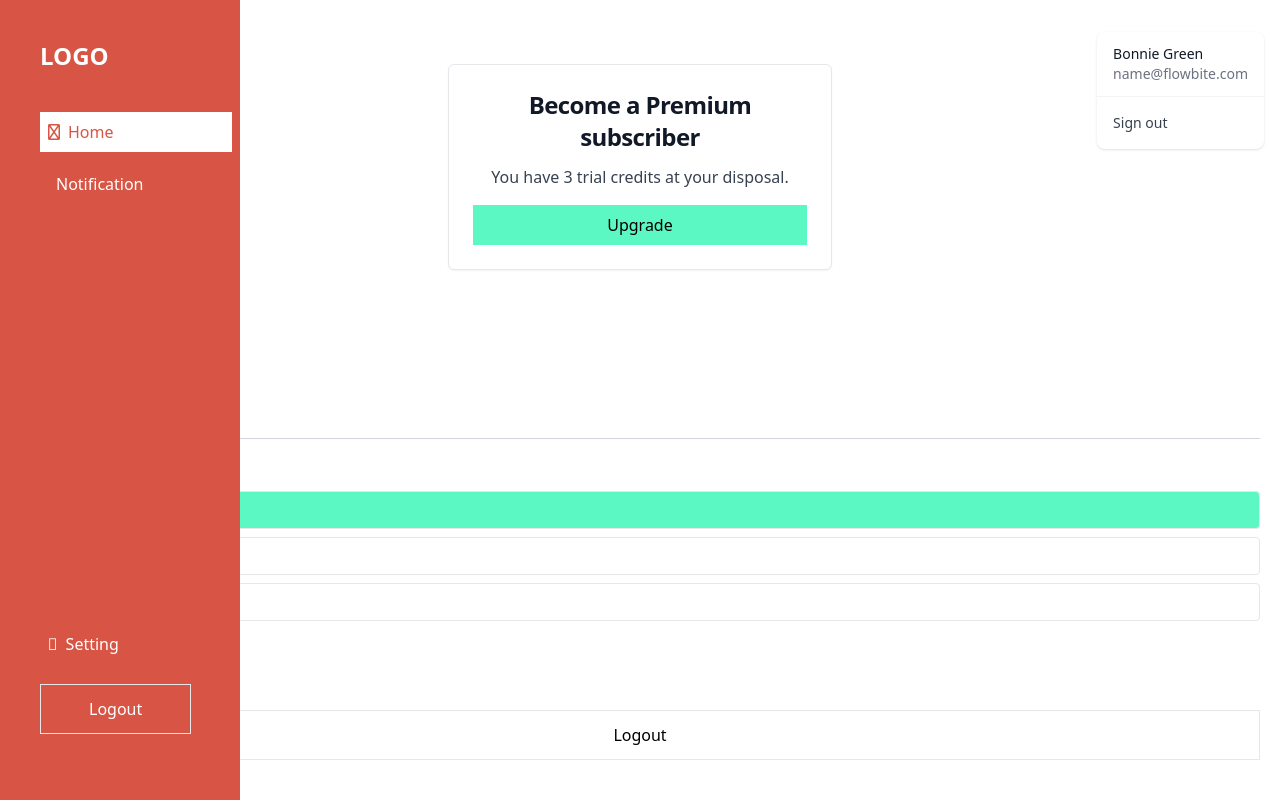
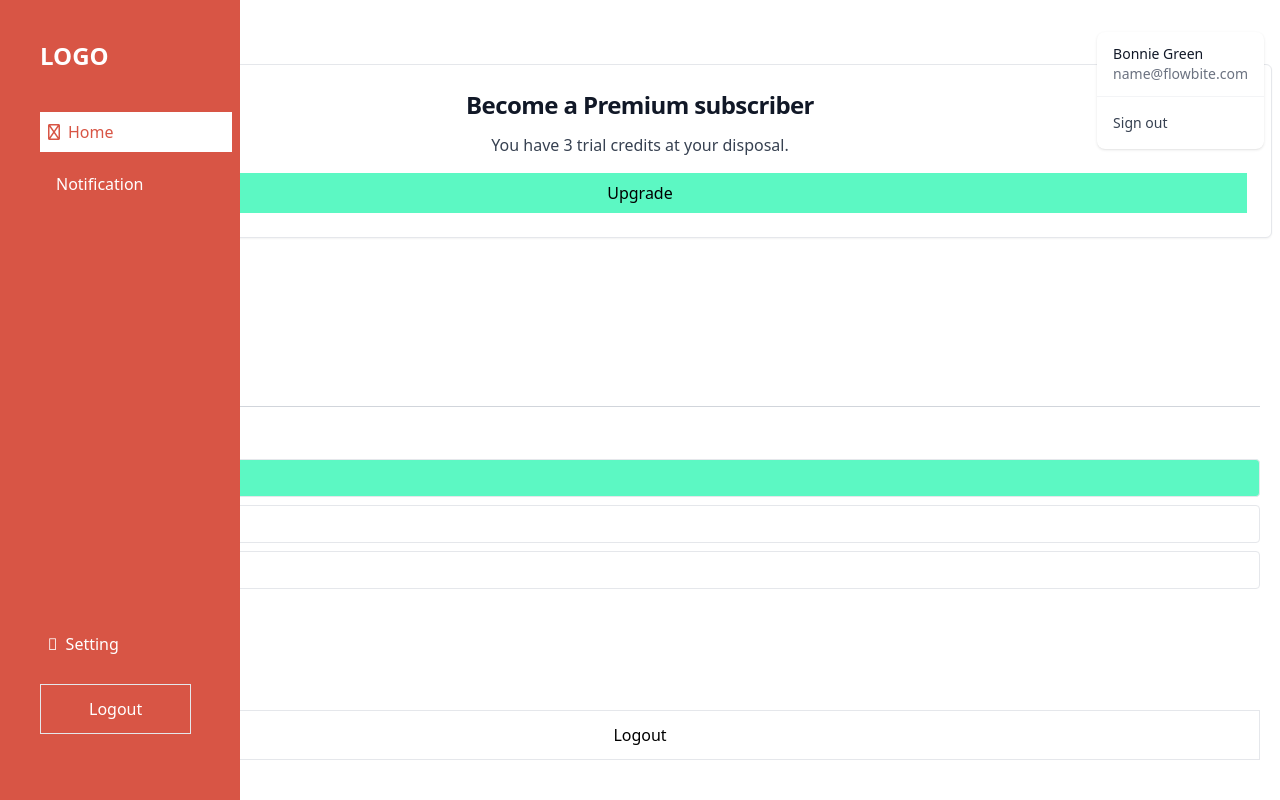
Before and after one commit to MirFaisal/poll-app, a React (Vite) app: page / in a window 1280 px wide. Both pictures are taken after a click on the button "Open user menu". Built offline with nearby package versions, Linux system fonts and the light colour scheme; some icons are missing.

Commit message:
redirect problem fix

```diff
--- a/src/App.jsx
+++ b/src/App.jsx
@@ -11,7 +11,7 @@ function App() {
       children: [],
     },
     {
-      path: "/login",
+      path: "login",
       element: <LoginRegisterWrapper />,
     },
   ]);
--- a/src/Components/PremiumSubCard/PremiumSubCard.jsx
+++ b/src/Components/PremiumSubCard/PremiumSubCard.jsx
@@ -3,7 +3,7 @@ import { Link } from "react-router-dom";
 const PremiumSubCard = () => {
   return (
     <div className="w-full flex justify-center">
-      <div className="max-w-sm p-4 sm:p-6 bg-white border border-gray-200 rounded-md shadow-sm">
+      <div className="w-full p-4 sm:p-6 bg-white border border-gray-200 rounded-md shadow-sm">
         <h5 className="mb-2 sm:mb-3 text-2xl text-center font-bold tracking-tight text-gray-900 ">
           Become a Premium subscriber
         </h5>
```
Also changed, not shown: 1 other file (tests, documents, lock files or other folders).
